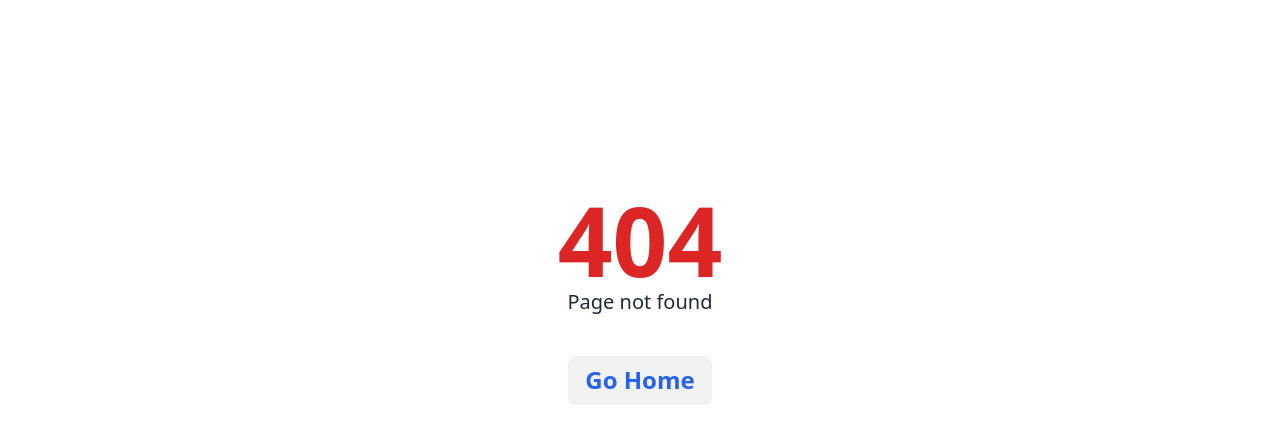
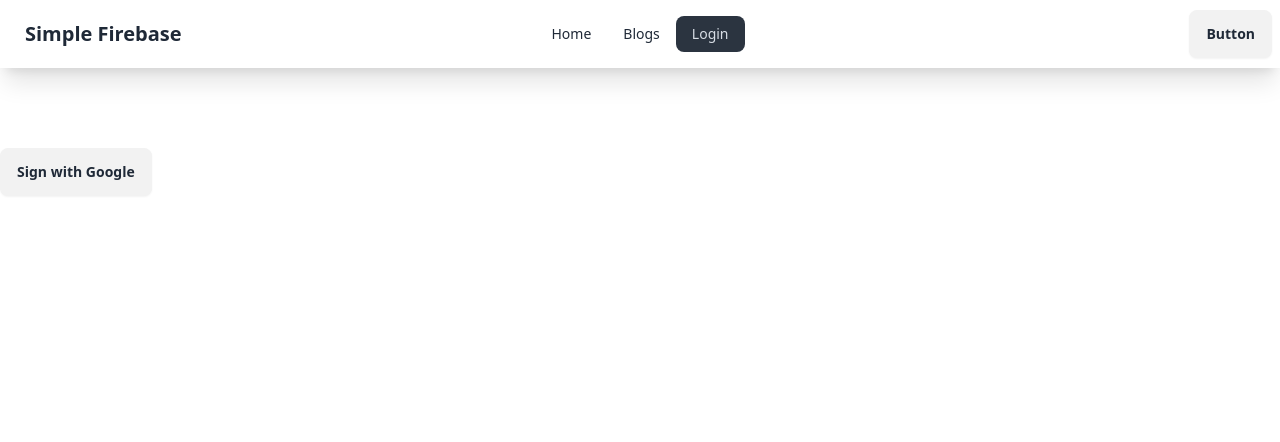
Before and after one commit to Sakhawat71/simple-firebase, a React (Vite) app: page /login in a window 1280 px wide. Before the commit this address had no page. Shown: the top 442 px of the page. Built offline with nearby package versions, Linux system fonts and the light colour scheme.

Commit message:
sign with google

```diff
--- a/src/components/Header/Navbar/Navbar.jsx
+++ b/src/components/Header/Navbar/Navbar.jsx
@@ -1,40 +1,33 @@
+import { NavLink } from "react-router-dom";
 
 const Navbar = () => {
+
+
     return (
         <div>
-            <div className="navbar bg-base-100">
+            <div className="navbar bg-base-100 shadow-xl">
                 <div className="navbar-start">
                     <div className="dropdown">
                         <label tabIndex={0} className="btn btn-ghost lg:hidden">
                             <svg xmlns="http://www.w3.org/2000/svg" className="h-5 w-5" fill="none" viewBox="0 0 24 24" stroke="currentColor"><path strokeLinecap="round" strokeLinejoin="round" strokeWidth="2" d="M4 6h16M4 12h8m-8 6h16" /></svg>
                         </label>
                         <ul tabIndex={0} className="menu menu-sm dropdown-content mt-3 z-[1] p-2 shadow bg-base-100 rounded-box w-52">
-                            <li><a>Item 1</a></li>
-                            <li>
-                                <a>Parent</a>
-                                <ul className="p-2">
-                                    <li><a>Submenu 1</a></li>
-                                    <li><a>Submenu 2</a></li>
-                                </ul>
-                            </li>
-                            <li><a>Item 3</a></li>
+
+                            <li><NavLink to="/">Home</NavLink></li>
+                            <li><NavLink to="/blogs">Blogs</NavLink></li>
+                            <li><NavLink to="/login">Login</NavLink></li>
+
                         </ul>
                     </div>
-                    <a className="btn btn-ghost text-xl">daisyUI</a>
+                    <a className="btn btn-ghost text-xl">Simple Firebase</a>
                 </div>
                 <div className="navbar-center hidden lg:flex">
                     <ul className="menu menu-horizontal px-1">
-                        <li><a>Item 1</a></li>
-                        <li tabIndex={0}>
-                            <details>
-                                <summary>Parent</summary>
-                                <ul className="p-2">
-                                    <li><a>Submenu 1</a></li>
-                                    <li><a>Submenu 2</a></li>
-                                </ul>
-                            </details>
-                        </li>
-                        <li><a>Item 3</a></li>
+
+                        <li><NavLink to="/">Home</NavLink></li>
+                        <li><NavLink to="/blogs">Blogs</NavLink></li>
+                        <li><NavLink to="/login">Login</NavLink></li>
+
                     </ul>
                 </div>
                 <div className="navbar-end">
--- /dev/null
+++ b/src/components/LogIn/Login.jsx
@@ -0,0 +1,34 @@
+
+import { GoogleAuthProvider, getAuth, signInWithPopup } from "firebase/auth";
+import app from "../../firebase/firebase.init";
+
+
+const Login = () => {
+    const auth = getAuth(app);
+    const provider = new GoogleAuthProvider();
+
+    const handelGoogleSignIn = () =>{
+
+        signInWithPopup(auth,provider)
+        .then(result =>{
+            const user = result.user;
+            console.log(user);
+        })
+        .catch(error =>{
+            console.log('error', error)
+        })
+    }
+
+    return (
+        <div className="mt-20">
+
+            <button
+            onClick={handelGoogleSignIn}
+            className="btn"
+            >Sign with Google</button>
+
+        </div>
+    );
+};
+
+export default Login;
--- a/src/firebase/firebase.init.js
+++ b/src/firebase/firebase.init.js
@@ -1,4 +1,4 @@
-/* eslint-disable no-unused-vars */
+
 // Import the functions you need from the SDKs you need
 import { initializeApp } from "firebase/app";
 // TODO: Add SDKs for Firebase products that you want to use
@@ -16,3 +16,4 @@ const firebaseConfig = {
 
 // Initialize Firebase
 const app = initializeApp(firebaseConfig);
+export default app;
```
Also changed, not shown: src/Router/Router.jsx (+9 -0 lines).
